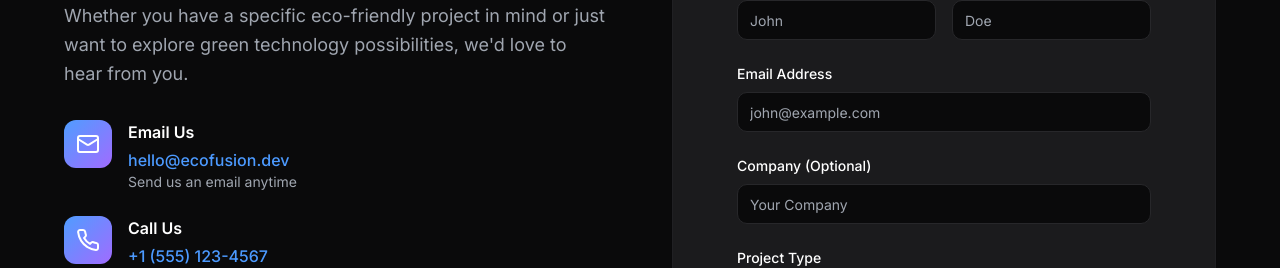
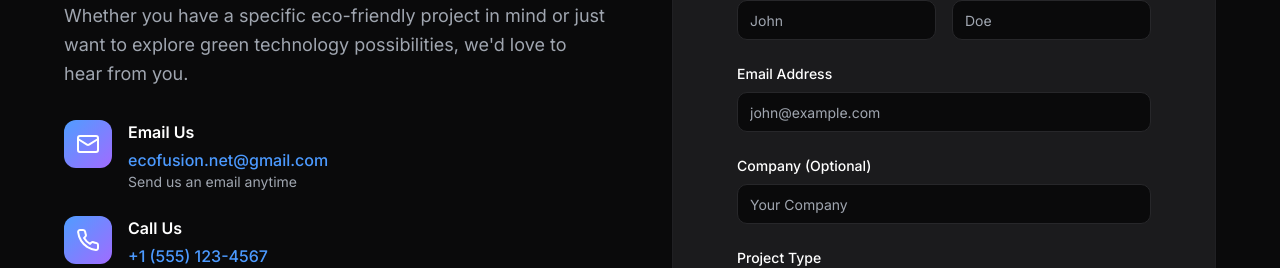
Before and after one commit to EcoFusion-com/EcoFusion-com, a React (Vite) app: page / in a window 1280 px wide. Shown: the part 8644-8912 px from the top of the page. Built offline with nearby package versions, Linux system fonts and the light colour scheme.

Commit message:
Complete Eco Fusion rebranding and new components: How We Work, Tech Stack, Differentiators

```diff
--- a/src/components/About.tsx
+++ b/src/components/About.tsx
@@ -35,7 +35,7 @@ const About = () => {
     {
       name: 'Abdullah',
       role: 'CTO & Lead Developer',
-      image: '/placeholder.svg',
+      image: '/abdullah.jpeg',
       experience: '3+ years'
     },
   ];
--- a/src/components/Contact.tsx
+++ b/src/components/Contact.tsx
@@ -9,7 +9,7 @@ const Contact = () => {
     {
       icon: Mail,
       title: 'Email Us',
-      content: 'hello@ecofusion.dev',
+      content: 'ecofusion.net@gmail.com',
       description: 'Send us an email anytime'
     },
     {
--- a/src/components/Footer.tsx
+++ b/src/components/Footer.tsx
@@ -20,9 +20,9 @@ const Footer = () => {
   ];
 
   const socialLinks = [
-    { icon: Github, href: '#', label: 'GitHub' },
+    { icon: Github, href: 'https://github.com/EcoFusion-com', label: 'GitHub' },
     { icon: Twitter, href: '#', label: 'Twitter' },
-    { icon: Linkedin, href: '#', label: 'LinkedIn' }
+    { icon: Linkedin, href: 'https://www.linkedin.com/company/ecofusion-com', label: 'LinkedIn' }
   ];
 
   return (
```
Also changed, not shown: src/assets/abdullah.jpeg (added).
